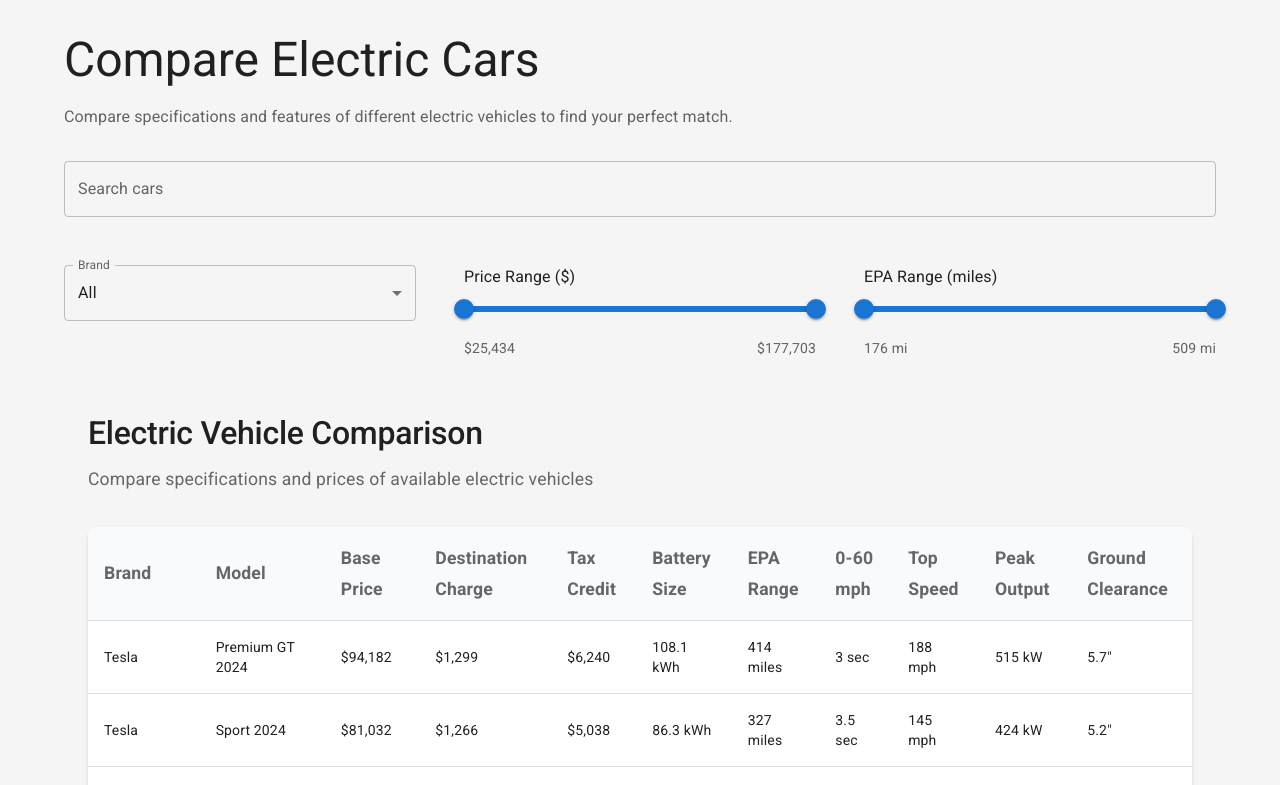
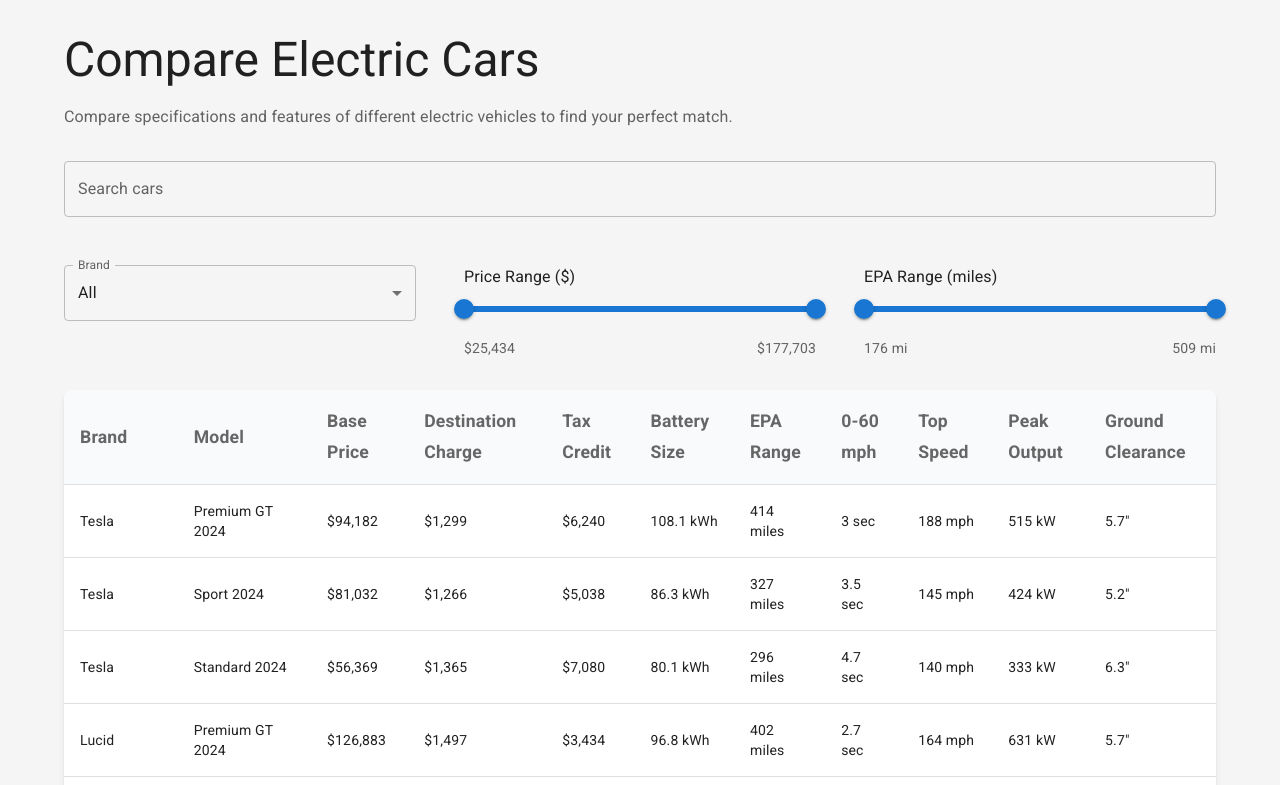
Before and after one commit to ryosua/electric-car-buyer, a Next.js app: page /compare in a window 1280 px wide. Shown: the top 785 px of the page. Built offline with nearby package versions, Linux system fonts and the light colour scheme.

Commit message:
remove duplicate text

```diff
--- a/src/app/CarTable.tsx
+++ b/src/app/CarTable.tsx
@@ -143,13 +143,7 @@
 
   return (
     <ThemeProvider theme={theme}>
-      <Box sx={{ p: 3, maxWidth: "100%" }}>
-        <Typography variant="h2" gutterBottom>
-          Electric Vehicle Comparison
-        </Typography>
-        <Typography variant="subtitle1" gutterBottom sx={{ mb: 4 }}>
-          Compare specifications and prices of available electric vehicles
-        </Typography>
+      <Box sx={{ maxWidth: "100%" }}>
         <Table data={cars} columns={columns} />
       </Box>
     </ThemeProvider>
```
